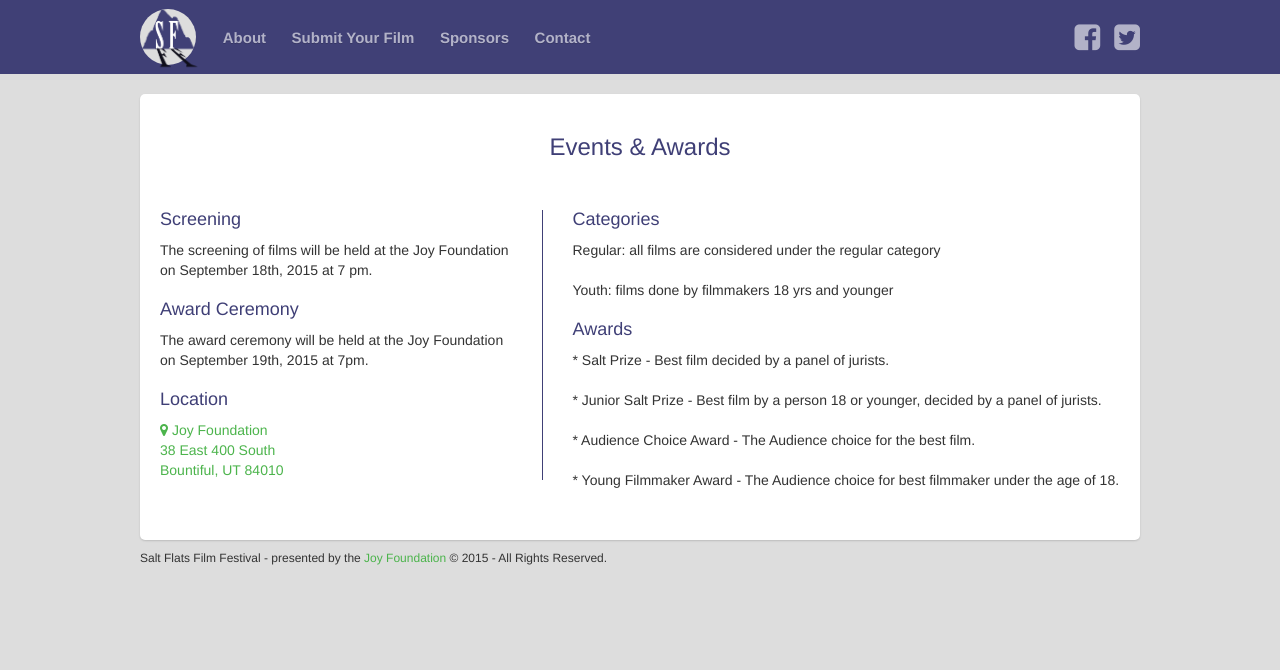
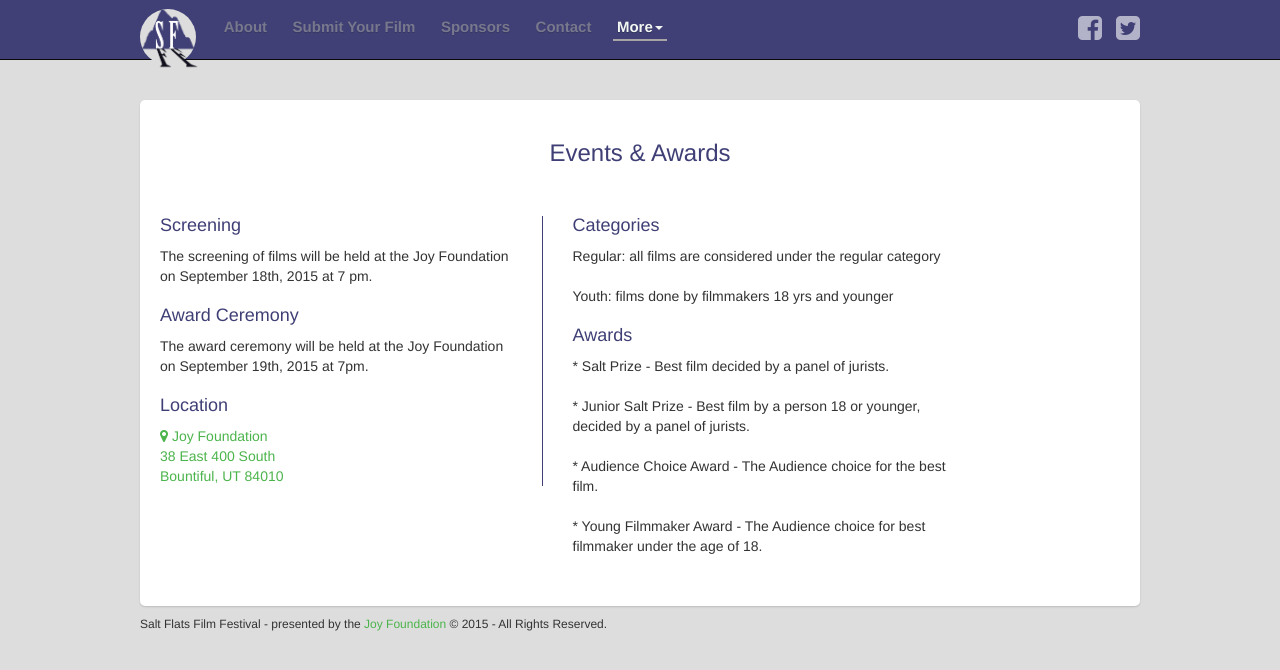
Before and after one commit to echujon/sfff, a PHP site: page /events-and-awards.php in a window 1280 px wide. Shown: the top 670 px of the page. Run offline with PHP 8.4, Linux system fonts and the light colour scheme.

Commit message:
added new layout and other stuff

```diff
--- /dev/null
+++ b/css/header.css
@@ -0,0 +1,140 @@
+
+.social-media a {
+	text-decoration: none;
+}
+
+.navbar {
+	height: 60px;
+	background-color: #404076;
+}
+
+.navbar-nav li a:hover {
+		opacity: 1;
+}
+
+
+.navbar li a {
+	font-size: 15px;
+    font-weight: 300;
+    color: red;
+    padding: 0px 55px;
+    display: block;
+    line-height: 16px;
+    text-decoration: none;
+    text-shadow: 0 1px 0 rgba(0, 0, 0, 0.25);
+    color: #fff;
+	opacity: .6;
+}
+.navbar li {
+		float: left;
+		vertical-align: middle;
+		padding: 9px 9px 10px;
+	}
+
+
+.navbar-nav li a.active {
+		opacity: 1;
+		color: rgb(243, 247, 243);
+		border-bottom-color: #a5a5a5;
+}
+
+.navbar-nav li>a, .navbar-nav li>a:hover {
+	background-color: #404076;
+}
+
+.navbar-nav li>a:hover {
+	color:  rgb(243, 247, 243);
+}
+.navbar-toggle, .navbar-toggle:hover {
+	background-color: #404076 !important;
+}
+
+.nav .open>a, .nav .open>a:focus, .nav .open>a:hover {
+   border-bottom-color: #a5a5a5;
+}
+@media (max-width: 767px){
+	.navbar .social-media {
+		display: none !important;
+	}
+	.navbar
+	{
+		height: inherit;
+	}
+
+	.navbar li
+	{
+		float: none;
+		border-bottom: 1px solid rgba(255,255,255,0.2);
+	}
+
+	.navbar li a
+	{
+		border-bottom: none;
+	}
+}
+
+@media (min-width: 768px){
+
+	.navbar-nav {
+		margin: 10px;
+		margin-left: 15px;
+	}
+	#footer .social-media {
+	  display: none;
+
+	}
+	.navbar .social-media {
+	  float: right;
+	  position: relative;
+	  top: -47px;
+
+	}
+
+	.navbar li a {
+		display: block;
+		border-bottom: 2px solid transparent;
+  		font-weight: 700;
+  		padding: 0.0em 0.25em 0.25em 0.25em;
+ 		white-space: nowrap;;
+		text-decoration: none;
+		font-weight: bold;
+		color: #fff;
+		opacity: .6;
+	}
+
+}
+
+#nav li a.active {
+		opacity: 1;
+		border-bottom-color: #a5a5a5;
+}
+
+.active {
+	color: rgb(243, 247, 243) !important;
+}
+.dropdown-menu{
+	background-color: #404076;
+}
+
+.navbar-inverse .navbar-nav>.open>a, .navbar-inverse .navbar-nav>.open>a:focus,
+.navbar-inverse .navbar-nav>.open>a:hover {
+    color: #fff;
+    background-color: #404076;
+}
+
+.social-media .fa{
+	margin-left: 10px;
+	color: #ffffff;
+	opacity: .6;
+}
+
+#footer .social-media .fa
+{
+	margin-left: 0;
+	margin-right: 5px;
+	color: #3B3B6F;
+}
+
+.social-media .fa:hover{
+	opacity: 1;
+}
--- a/css/main.css
+++ b/css/main.css
@@ -124,7 +124,6 @@ h1, h2, h3, h4 {
 
 #nav li a.active {
 		opacity: 1;
-		color: rgb(243, 247, 243);
 		border-bottom-color: #a5a5a5;
 }
 .social-media a {
@@ -140,7 +139,6 @@ h1, h2, h3, h4 {
 		top: 20px;
 	}
 #nav li {
-	/*padding: 9px 9px 10px;*/
 	list-style-type: none;
 	background-color: #404076;
 	border-bottom: 1px solid rgba(255,255,255,0.2);
@@ -227,12 +225,6 @@ div.section {
 	text-align: left;
 }
 
-#nav li a.active {
-		opacity: 1;
-		color: rgb(243, 247, 243);
-		border-bottom-color: #a5a5a5;
-}
-
 .menu
 {
 	float: right;
--- a/events-and-awards.php
+++ b/events-and-awards.php
@@ -26,7 +26,7 @@
 						</a>
 					</div>
 				</div>
-				<div class="col-md-7">
+				<div class="col-md-5">
 					<h4>Categories</h4>
 					<p>Regular: all films are considered under the regular
 					category</p>
--- a/header.php
+++ b/header.php
@@ -1,10 +1,15 @@
 <?php
 	$directory = ltrim($_SERVER['PHP_SELF'],'/');
 	$directory = rtrim($directory,'.php');
-	$directories = array("index","about","contact","sponsors", "submit", ); // set home as 'index', but can be changed based of the home uri
+	$directories = array("index","about","contact","sponsors", "submit", "events-and-awards" ); // set home as 'index', but can be changed based of the home uri
 	foreach ($directories as $folder){
 		$active[$folder] = ($directory == $folder)? 'class="active"' : '';
 
+	}
+	$more = '';
+	if ($directory ==='events-and-awards' || $directory === 'people')
+	{
+		$more = 'active';
 	}
 
 	if ($active['index'] != '')
@@ -12,7 +17,7 @@
 		$active['index'] = 'active';
 	}
 ?>
-<div id="nav_header">
+<!-- <div id="nav_header">
 	<div class="container">
 		<div class="menu">
 			<button class="menu-button">
@@ -41,4 +46,45 @@
 			</a>
 		</div>
 	</div>
-</div>
+</div> -->
+<div class="navbar navbar-inverse navbar-static-top">
+      <div class="container">
+        <div class="navbar-header">
+          <div class="btn-menu">
+			  <button type="button" class="navbar-toggle list-unstyled collapsed" data-toggle="collapse" data-target="#navbar" aria-expanded="false" aria-controls="navbar">
+				<span class="sr-only">Toggle navigation</span>
+				<span class="icon-bar"></span>
+				<span class="icon-bar"></span>
+				<span class="icon-bar"></span>
+			  </button>
+          </div>
+          <div class="circle <?php echo "${active['index']}"?>">
+			<a id="logo" href="/">
+				<img src= "/img/sfff_logo.png">
+			</a>
+		</div>
+        </div>
+        <div id="navbar" class="collapse navbar-collapse">
+          <ul class="nav navbar-nav">
+          	<li><a <?php echo "${active['about']}" ?>href="/about">About</a></li>
+			<li><a <?php echo "${active['submit']}" ?>href="/submit">Submit Your Film</a></li>
+			<li><a <?php echo "${active['sponsors']}" ?>href="/sponsors">Sponsors</a></li>
+			<li><a <?php echo "${active['contact']}" ?>href="/contact">Contact</a></li>
+			<li class="dropdown">
+				  <a  class="<?php echo "${more}" ?> dropdown-toggle" data-toggle="dropdown" role="button" aria-haspopup="true" aria-expanded="false">More<span class="caret"></span></a>
+				<ul class="dropdown-menu">
+					<li><a <?php echo "${active['events-and-awards']}" ?>href="/events-and-awards">Events And Awards</a></li>
+				</ul>
+            </li>
+		  </ul>
+        </div><!-- /.nav-collapse -->
+        <div class="social-media">
+			<a href="https://facebook.com/saltflatsfilmfestival">
+				<i class="fa fa-facebook-square fa-2x"></i>
+			</a>
+			<a href="https://twitter.com/saltflatsfilms">
+				<i class="fa fa-twitter-square fa-2x"></i>
+			</a>
+		</div>
+      </div><!-- /.container -->
+</div><!-- /.navbar -->
--- a/index.php
+++ b/index.php
@@ -15,7 +15,7 @@
 							<div class="center-slider">
 								<?php include_once('jssor_slider.php')?>
 							</div>
-							<h3>presented by</h3>
+							<h3>Presented by</h3>
 							<a href="http://www.kidsfindjoy.org">
 							<img class="img-responsive center center-block" src= "/img/joy-logo.jpg">
 							</a>
--- a/links.php
+++ b/links.php
@@ -1,8 +1,10 @@
 <link rel="shortcut icon" href="/favicon.png" />
 <link rel="stylesheet" href="/css/bootstrap/bootstrap.min.css">
+<link rel="stylesheet" href="/css/font-awesome/css/font-awesome.min.css">
 <link rel="stylesheet" href="/css/main.css" type="text/css">
-<link rel="stylesheet" href="/css/font-awesome/css/font-awesome.min.css">
+<link rel="stylesheet" href="/css/header.css" type="text/css">
 <script type="text/javascript" src="/scripts/jquery-1.9.1.min.js"></script>
+<script type = "text/javascript" src="/scripts/bootstrap/bootstrap.js"></script>
 <script type = "text/javascript" src="/scripts/main.js"></script>
 <meta charset="utf-8">
 <meta name="viewport" content="width=device-width, initial-scale=1.0">
--- a/scripts/main.js
+++ b/scripts/main.js
@@ -5,14 +5,14 @@ $(function() {
 		{
 			var a =  marginTop +
 			 parseInt($('#nav').height())-5;
-			$('#content').css('margin-top', a);
-			$('#nav').slideDown(250);
+
+			$('#nav').slideDown();
 
 		}
 		else
 		{
-			$('#nav').slideUp(250, function() {
-				$('#content').css('margin-top', marginTop);
+			$('#nav').slideUp(function() {
+				//$('#content').css('margin-top', marginTop);
 			});
 		}
 		$('.menu-button').toggleClass('display');
--- a/submit.php
+++ b/submit.php
@@ -22,7 +22,7 @@
 						</ul>
 					<p class="bold">Submissions are due by September 15th, 2015.</p>
 					<p class="bold">Want to know more about event dates and prizes?</p>
-					<p>Check out the <a href="/events-and-awards">events and awards page</a> for
+					<p>Check out the <a href="/events-and-awards">Events and Awards page</a> for
 					information</p>
 				</div>
 				<div class="col-md-5">
@@ -41,7 +41,9 @@
 						Bountiful, UT 84010</br>
 					</p>
 					<h4>FilmFreeway</h4>
-					You can also submit you film online on our <a href="https://filmfreeway.com/festival/SaltFlatsFilmFestival">FilmFreeway page</a>
+					<p>You can also submit you film online on our FilmFreeway Page, click on the image below</p>
+					<div><a href="https://filmfreeway.com/festival/SaltFlatsFilmFestival">
+					<img src="/img/submit_btn-black"</img></a></div>
 				</div>
 			</div>
 		</div>
```
Also changed, not shown: sponsors.php (+10 -1 lines).
